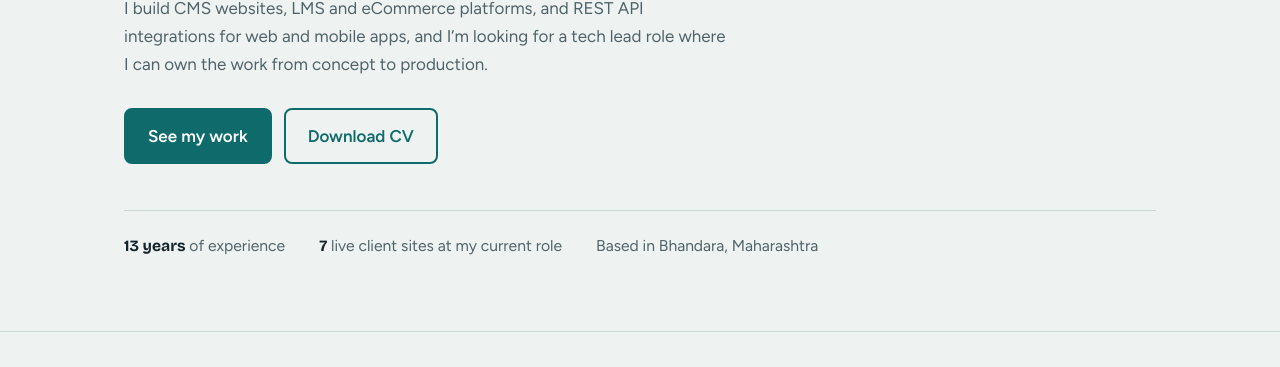
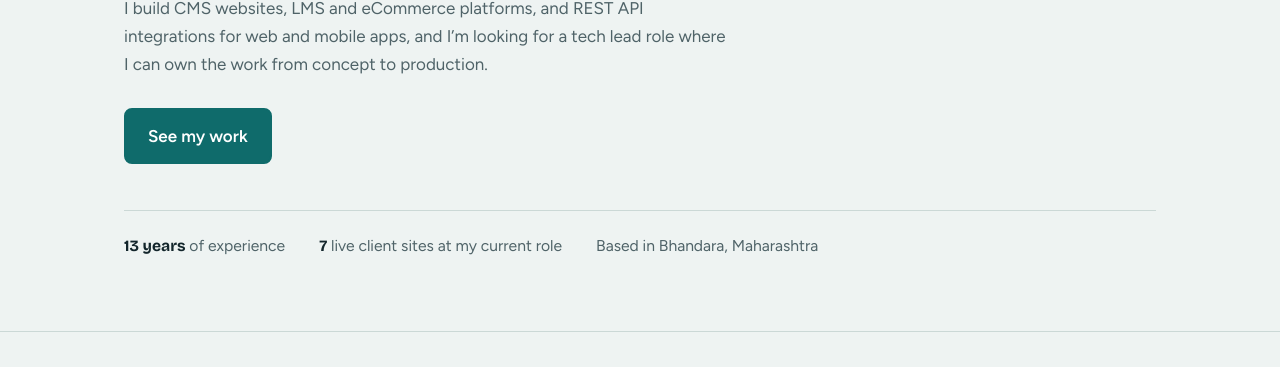
Before and after one commit to Shahbaz1990/Portfolio, a plain HTML site: page index.html in a window 1280 px wide. Shown: the part 433-800 px from the top of the page. Drawn offline with nearby package versions, Linux system fonts and the light colour scheme.

Commit message:
Update index.html

```diff
--- a/index.html
+++ b/index.html
@@ -141,7 +141,6 @@ footer{padding:30px 0 44px;border-top:1px solid var(--line);color:var(--muted);f
       <p class="lead">I build CMS websites, LMS and eCommerce platforms, and REST API integrations for web and mobile apps, and I’m looking for a tech lead role where I can own the work from concept to production.</p>
       <div class="btns">
         <a class="btn primary" href="#projects">See my work</a>
-        <a class="btn ghost" href="Shahebazuddin_Khan_Resume.pdf" download>Download CV</a>
       </div>
       <div class="facts">
         <span><b>13 years</b> of experience</span>
```
